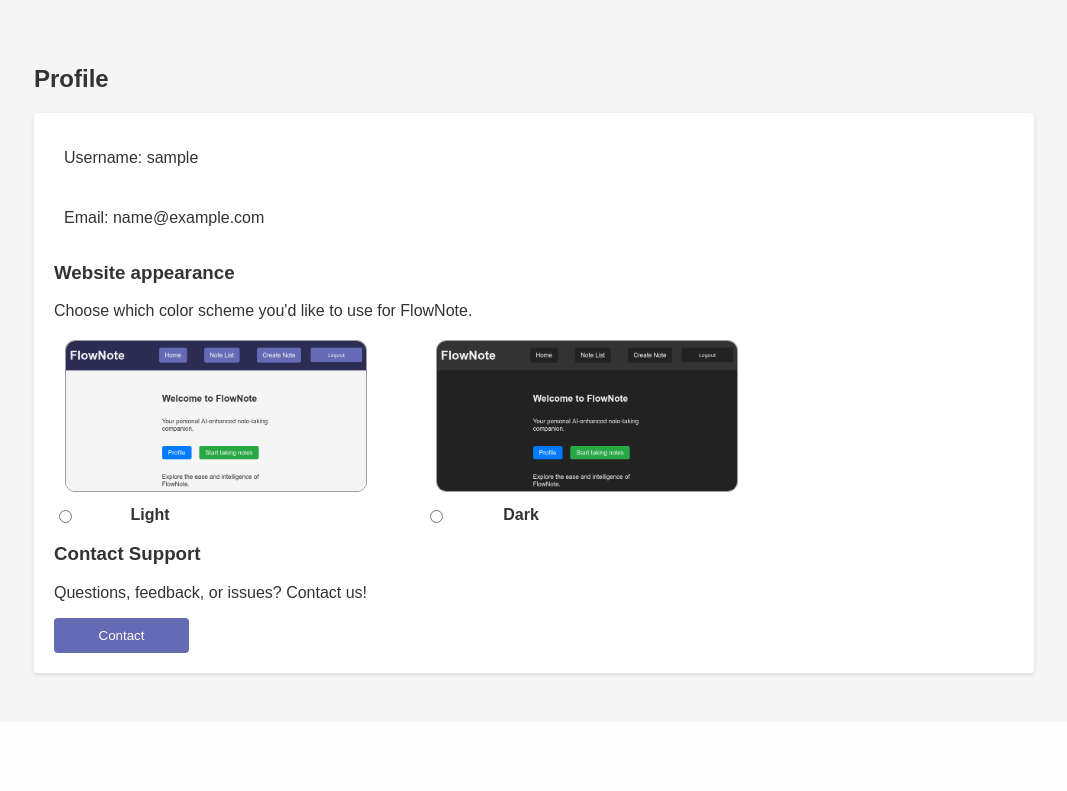
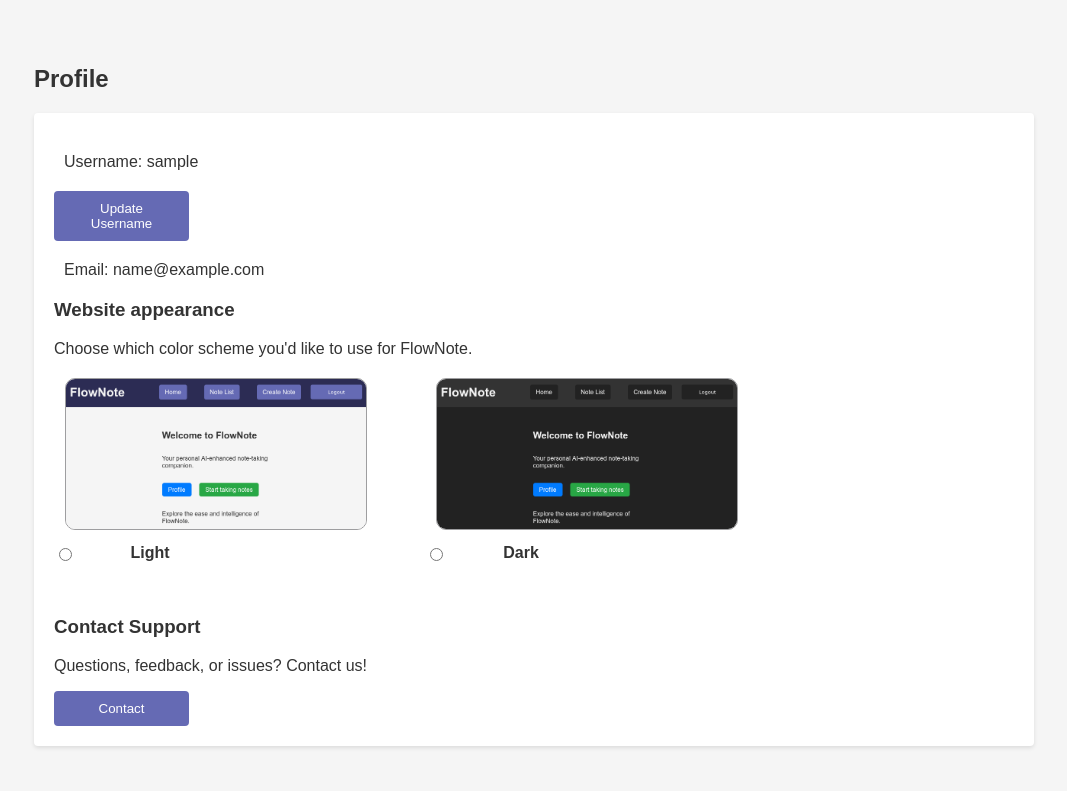
Before and after one commit to sjpope/FlowNote, a Django app: page /notes/accounts/profile/ in a window 1280 px wide. Shown: the part 78-869 px from the top of the page, without its empty margins (106-1173 px from the left). Before the commit the page ends 755 px from the top, so only its background shows below. Run offline with Django 5.2, Linux system fonts and the light colour scheme; the visitor is signed in with stand-in values (Sample User, id 1); parts of the project's set-up code (start-up, migrations or seed data) failed here and were passed over.

Commit message:
SCRUM-139 Button to Update Username page added to Profile page
Also includes some style changes for profile.html

```diff
--- a/notes/templates/profile.html
+++ b/notes/templates/profile.html
@@ -9,6 +9,19 @@
             <i class="fas fa-user"></i>
             <p>Username: {{ request.user.username }}</p>
         </div>
+
+        <div class="profile-item">
+            <form id="update_username-form" action="{% url 'notes:update_username' %}" method="post">
+                {% csrf_token %}
+                <button type="submit" class="btn btn-settings">
+                    <i class="fas fa-envelope"></i>
+                    Update
+                    <i class="fas fa-envelope"></i>
+                    Username
+                </button>
+            </form>
+        </div>
+
         <div class="profile-item">
             <i class="fas fa-envelope"></i>
             <p>Email: {{ user.email }}</p>
@@ -39,7 +52,7 @@
                 </div>
             </div>
         </form>
-
+        <br><br>
         <h3>Contact Support</h3>
         <p>Questions, feedback, or issues? Contact us!</p>
         <form id="contact-form" action="{% url 'notes:contact' %}" method="post">
@@ -111,12 +124,15 @@
     .profile-item {
         display: flex;
         align-items: center;
-        margin-bottom: 10px;
+        margin-bottom: 20px;
+        margin-top: 20px;
     }
-
     .profile-item i {
         margin-right: 10px;
         color: var(--icon-color);
     }
+    .profile-item p {
+        margin: 0;
+    }
 </style>
 {% endblock %}
```
